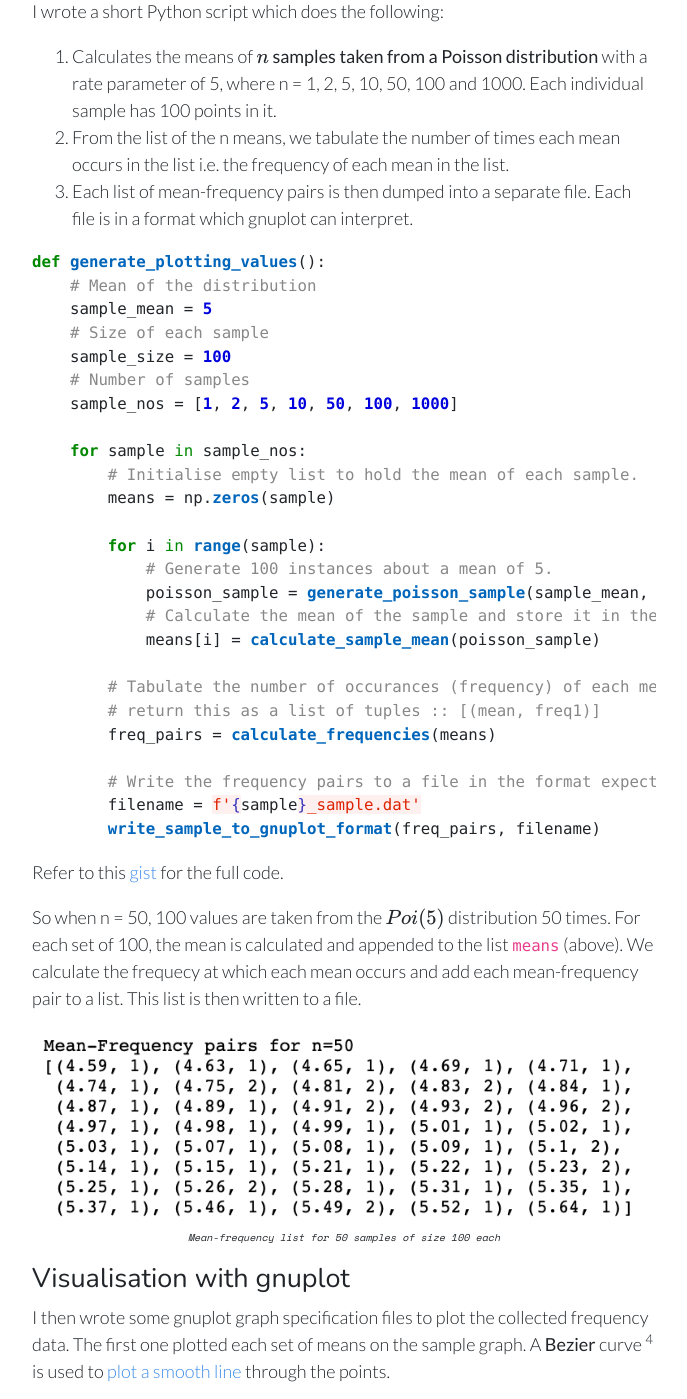
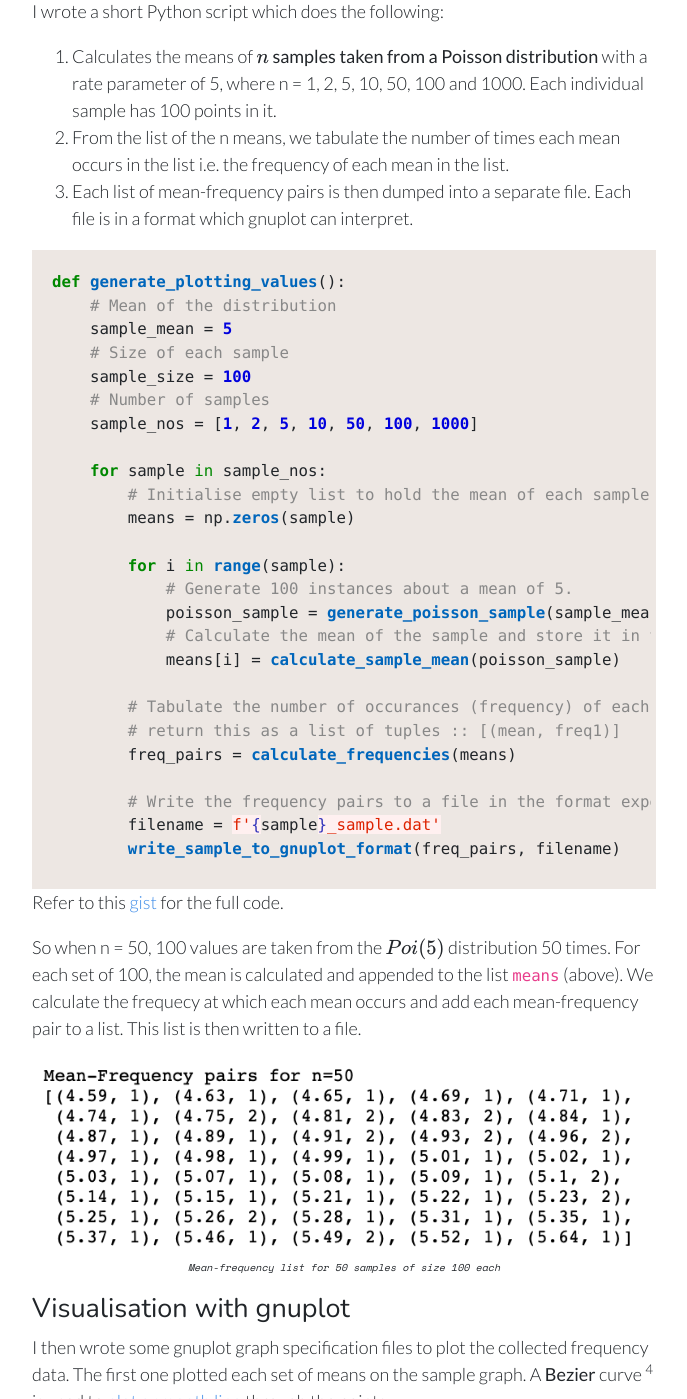
Before and after one commit to RajatRasal/rajatrasal.github.io, a Jekyll site: the page built from _posts/2019-03-14-Visualising-the-Central-Limit-Theorem-with-gnuplot.md, in a window 1280 px wide, cut to the strip 1097-2496 px from the top of the page. Shown: the whole strip, without its empty margins (296-983 px from the left). Built offline with Jekyll 4.4.1, drawn with Linux system fonts in a browser that asks for light colours; formulas are drawn with MathJax 3.

Commit message:
Add style to display coder nicer.

```diff
--- a/_sass/main.scss
+++ b/_sass/main.scss
@@ -10,6 +10,7 @@ $link-color: #3E8CE8; /*#0896ee; /*#099eee; /*#0AB0EE;*/
 $title-font: 'Space Mono', monospace;
 $header-font-stack: 'Nunito', sans-serif;
 $body-font-stack: 'Lato', 'Raleway', 'Robotos', 'sans-serif';
+$code-background: #EDE7E3;
 
 * {
   -webkit-box-sizing: border-box;
@@ -244,3 +245,8 @@ figcaption {
   font-weight: 100;
   font-size: 10px;
 }
+
+.highlight {
+  background-color: $code-background !important;
+  padding: 10px 5px 5px 10px;
+}
```
